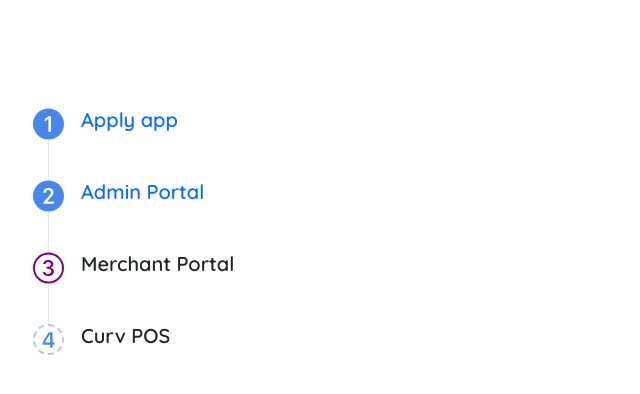
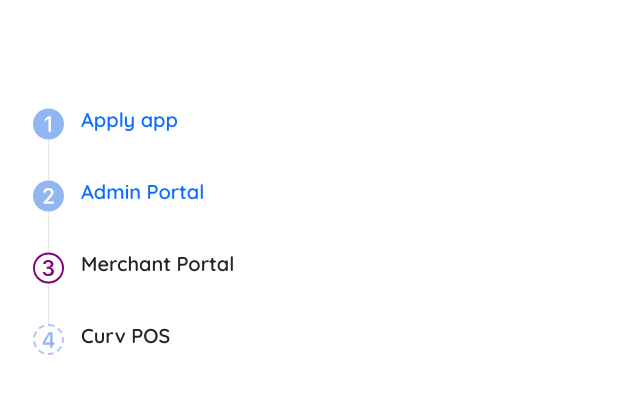
Before and after one commit to deyanp19/dashboard-Parc, a Next.js app: page /dashboard in a window 1280 px wide. Shown: the top 394 px of the page, without its empty margins (0-640 px from the left). Built offline with nearby package versions, Linux system fonts and the light colour scheme; some icons are missing.

Commit message:
correcting color of circles to 0.5alpha

```diff
--- a/src/components/progressSteps/Witget.css
+++ b/src/components/progressSteps/Witget.css
@@ -19,7 +19,7 @@
     position: absolute;
     left: -48px;
     background-color: hsl(217, 88.2%, 90%);
-    color: rgb(72, 134, 233);
+    color: rgba(72, 134, 233,0.6);
     border-radius: 50%;
     height: 31px;
     width: 31px;
```
